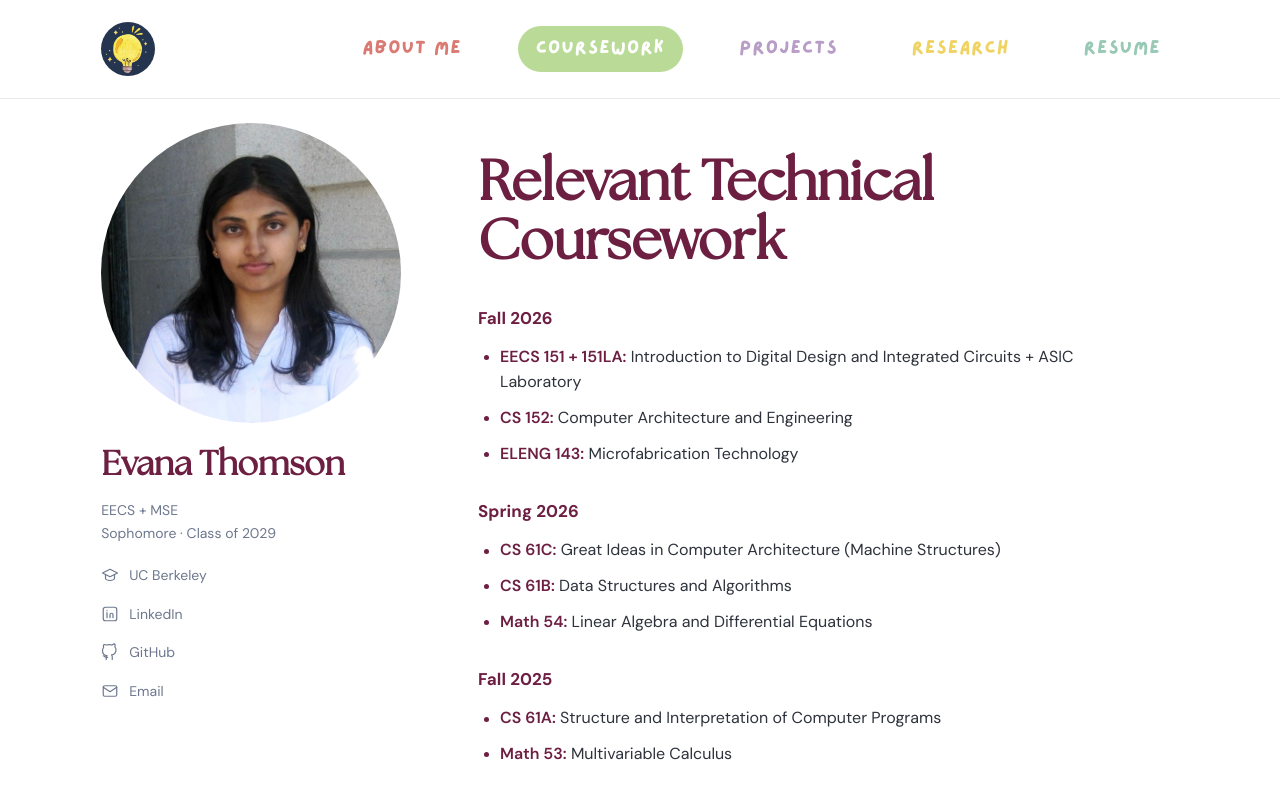
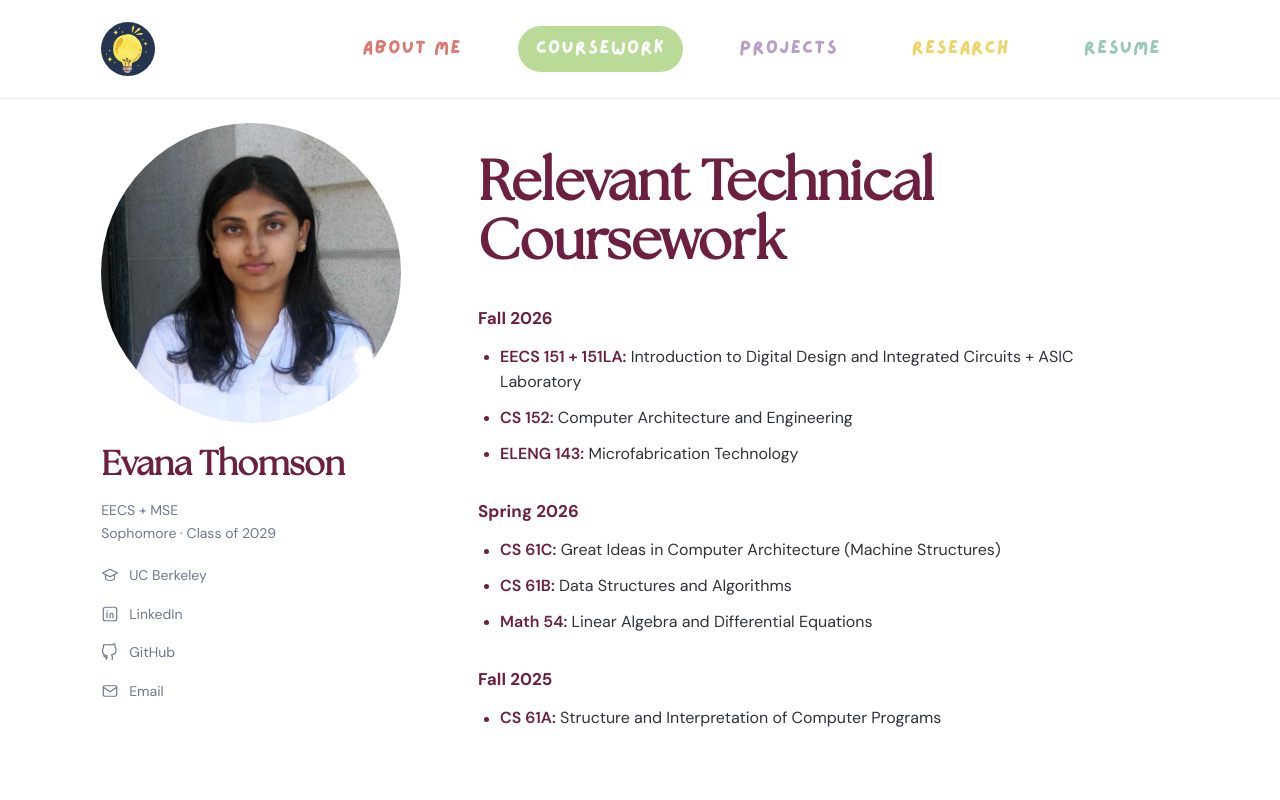
Before and after one commit to carrotjpeg/carrotjpeg.github.io, a plain HTML site: page coursework.html in a window 1280 px wide. Shown: the top 800 px of the page. Drawn offline with Linux system fonts and the light colour scheme; files whose address does not match are found by name; a web font is replaced by a local one.

Commit message:
updatign coursework

```diff
--- a/coursework.html
+++ b/coursework.html
@@ -107,7 +107,6 @@
             <div class="term">Fall 2025</div>
             <ul>
               <li><span class="code">CS 61A:</span> Structure and Interpretation of Computer Programs</li>
-              <li><span class="code">Math 53:</span> Multivariable Calculus</li>
             </ul>
           </div>
 
```
